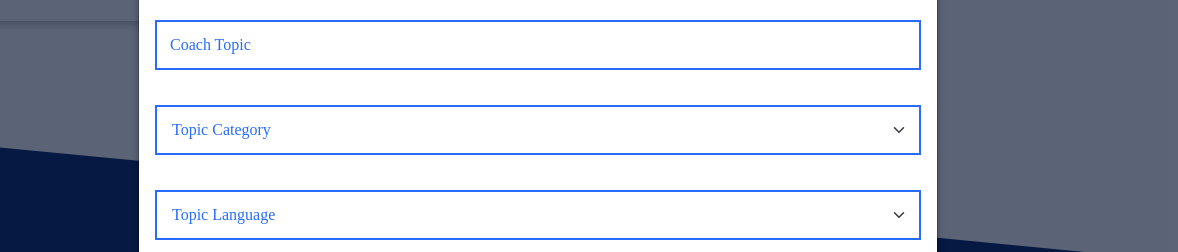
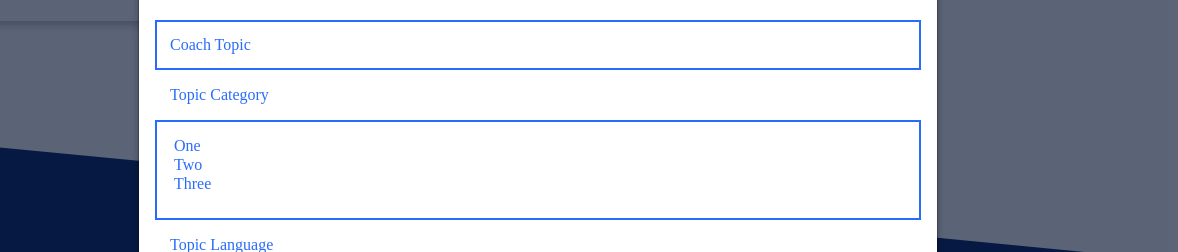
Before and after one commit to FreshyMc/SoftUni-Bootcamp-Pages-Design, a plain HTML site: page index.html in a window 1280 px wide. Both pictures are taken after a click on the button 639 px from the left and 1173 px from the top of the page. Shown: the part 1321-1573 px from the top of the page, 102-1280 px from the left. Drawn offline with Linux system fonts and the light colour scheme; a web font is replaced by a local one.

Commit message:
Updated styling of multiple select

```diff
--- a/assets/css/style.css
+++ b/assets/css/style.css
@@ -353,6 +353,11 @@ select.form-select {
     border-radius: 0;
 }
 
+select.multiple-select {
+    height: 100px !important;
+    padding: 15px;
+}
+
 
 /* Coach Description Modal */
 
--- a/index.html
+++ b/index.html
@@ -250,17 +250,17 @@
                             <input type="text" name="" class="form-control" id="coachTopic">
                             <label for="coachTopic">Coach Topic</label>
                         </div>
-                        <div class="form-input-wrapper">
-                            <select class="form-select">
-                                <option selected>Topic Category</option>
+                        <div class="basic-input-wrapper">
+                            <label>Topic Category</label>
+                            <select class="form-select multiple-select" multiple>
                                 <option value="1">One</option>
                                 <option value="2">Two</option>
                                 <option value="3">Three</option>
                             </select>
                         </div>
-                        <div class="form-input-wrapper">
-                            <select class="form-select">
-                                <option selected>Topic Language</option>
+                        <div class="basic-input-wrapper">
+                            <label>Topic Language</label>
+                            <select class="form-select multiple-select" multiple>
                                 <option value="1">One</option>
                                 <option value="2">Two</option>
                                 <option value="3">Three</option>
```
